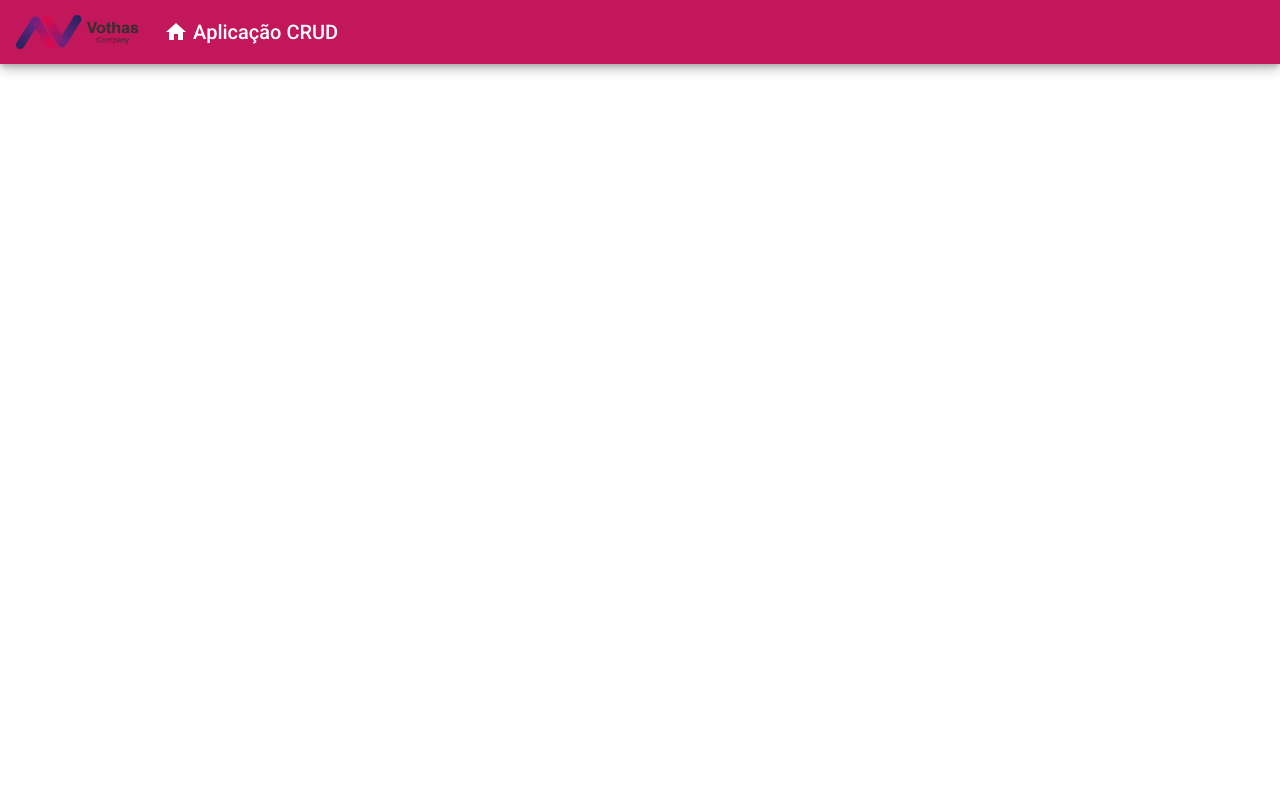
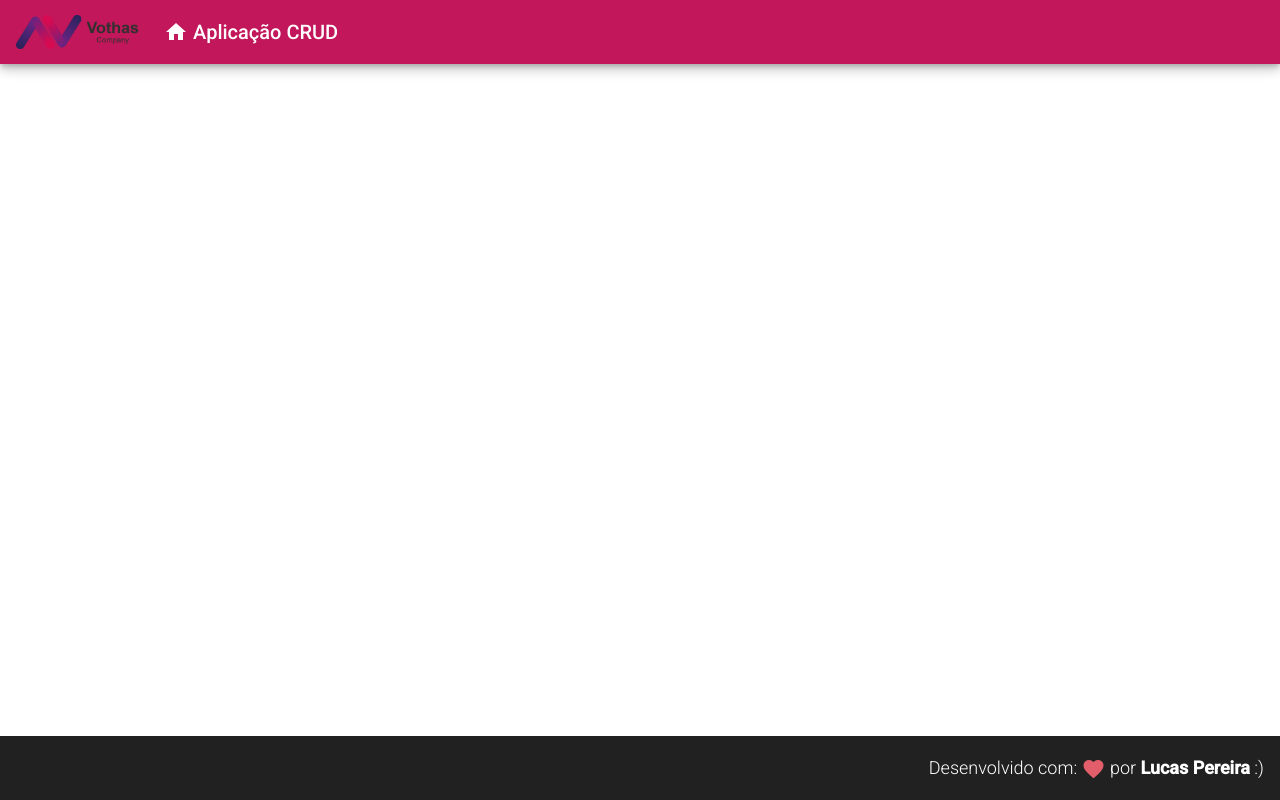
Before and after one commit to Lucasbjpereira/CRUD-Project, an Angular app in the folder crud-project/: page / in a window 1280 px wide. Built offline with nearby package versions, Linux system fonts and the light colour scheme.

Commit message:
Adição do footer e iniciando a navegação

```diff
--- a/crud-project/src/app/app.component.html
+++ b/crud-project/src/app/app.component.html
@@ -1 +1,2 @@
 <app-header></app-header>
+<app-footer></app-footer>
--- /dev/null
+++ b/crud-project/src/app/components/template/footer/footer.component.css
@@ -0,0 +1,11 @@
+.footer{
+    position: fixed;
+    bottom: 0;
+    display: flex;
+    justify-content: flex-end;
+}
+
+.creditos{
+    font-size: 0.9em;
+    font-weight: 300;
+}
--- /dev/null
+++ b/crud-project/src/app/components/template/footer/footer.component.html
@@ -0,0 +1,9 @@
+<mat-toolbar class="footer">
+    <span class="creditos">
+        Desenvolvido com:
+        <i class="material-icons red v-middle">
+            favorite
+        </i>
+        por <strong>Lucas Pereira</strong> :)
+    </span>
+</mat-toolbar>
--- /dev/null
+++ b/crud-project/src/app/components/template/footer/footer.component.ts
@@ -0,0 +1,15 @@
+import { Component, OnInit } from '@angular/core';
+
+@Component({
+  selector: 'app-footer',
+  templateUrl: './footer.component.html',
+  styleUrls: ['./footer.component.css']
+})
+export class FooterComponent implements OnInit {
+
+  constructor() { }
+
+  ngOnInit(): void {
+  }
+
+}
--- /dev/null
+++ b/crud-project/src/app/components/template/nav/nav.component.html
@@ -0,0 +1 @@
+<p>nav works!</p>
--- /dev/null
+++ b/crud-project/src/app/components/template/nav/nav.component.ts
@@ -0,0 +1,15 @@
+import { Component, OnInit } from '@angular/core';
+
+@Component({
+  selector: 'app-nav',
+  templateUrl: './nav.component.html',
+  styleUrls: ['./nav.component.css']
+})
+export class NavComponent implements OnInit {
+
+  constructor() { }
+
+  ngOnInit(): void {
+  }
+
+}
--- a/crud-project/src/styles.css
+++ b/crud-project/src/styles.css
@@ -2,3 +2,11 @@
 
 html, body { height: 100%; }
 body { margin: 0; font-family: Roboto, "Helvetica Neue", sans-serif; }
+
+.red{
+    color: rgb(227, 94, 107);
+}
+
+.v-middle {
+    vertical-align: middle;
+}
```
Also changed, not shown: crud-project/src/app/app.module.ts (+10 -3 lines), crud-project/src/app/components/template/nav/nav.component.css (added).
